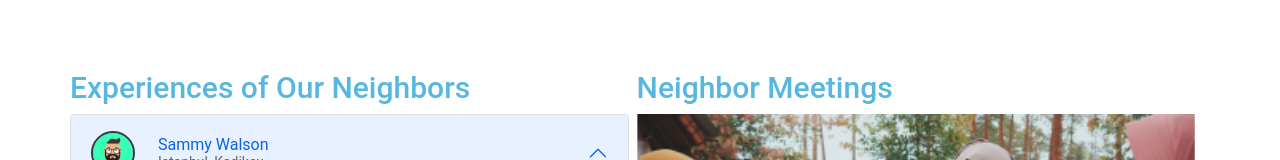
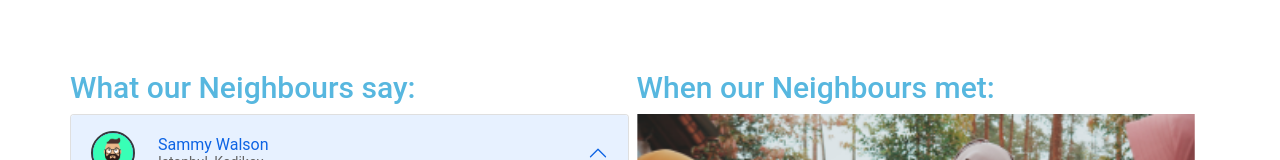
Before and after one commit to ReCoded-Org/capstone-turkey-love-thy-neighbour, a React (Create React App) app: page / in a window 1280 px wide. Shown: the part 1645-1805 px from the top of the page. Built offline with nearby package versions, Linux system fonts and the light colour scheme.

Commit message:
Change the headers contents

```diff
--- a/src/components/SocialProof/index.jsx
+++ b/src/components/SocialProof/index.jsx
@@ -15,7 +15,7 @@ function SocialProof() {
         <Row className="social-proof-content-row m-0 gap-2">
           <Col xs={12} sm={12} md={5} className="first-column">
             <h2 className="text-center text-sm-center text-md-start">
-              Experiences of Our Neighbors
+              What our Neighbours say:
             </h2>
             <Accordion
               defaultActiveKey={window.innerWidth >= 768 ? "0" : undefined}
@@ -77,7 +77,7 @@ function SocialProof() {
             className="second-column mt-xs-4 mt-sm-4 mt-md-0"
           >
             <h2 className="text-center text-sm-center text-md-start">
-              Neighbor Meetings
+              When our Neighbours met:
             </h2>
             <Carousel>
               <Carousel.Item>
```
